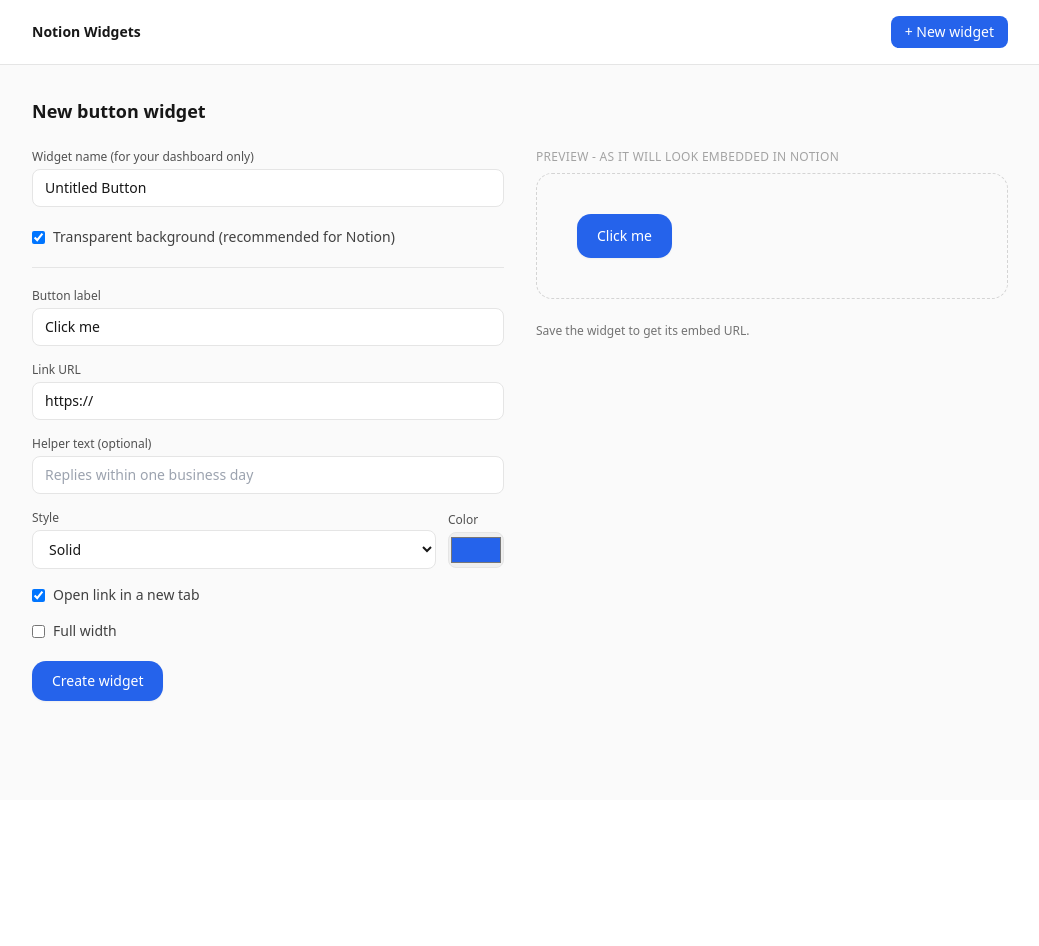
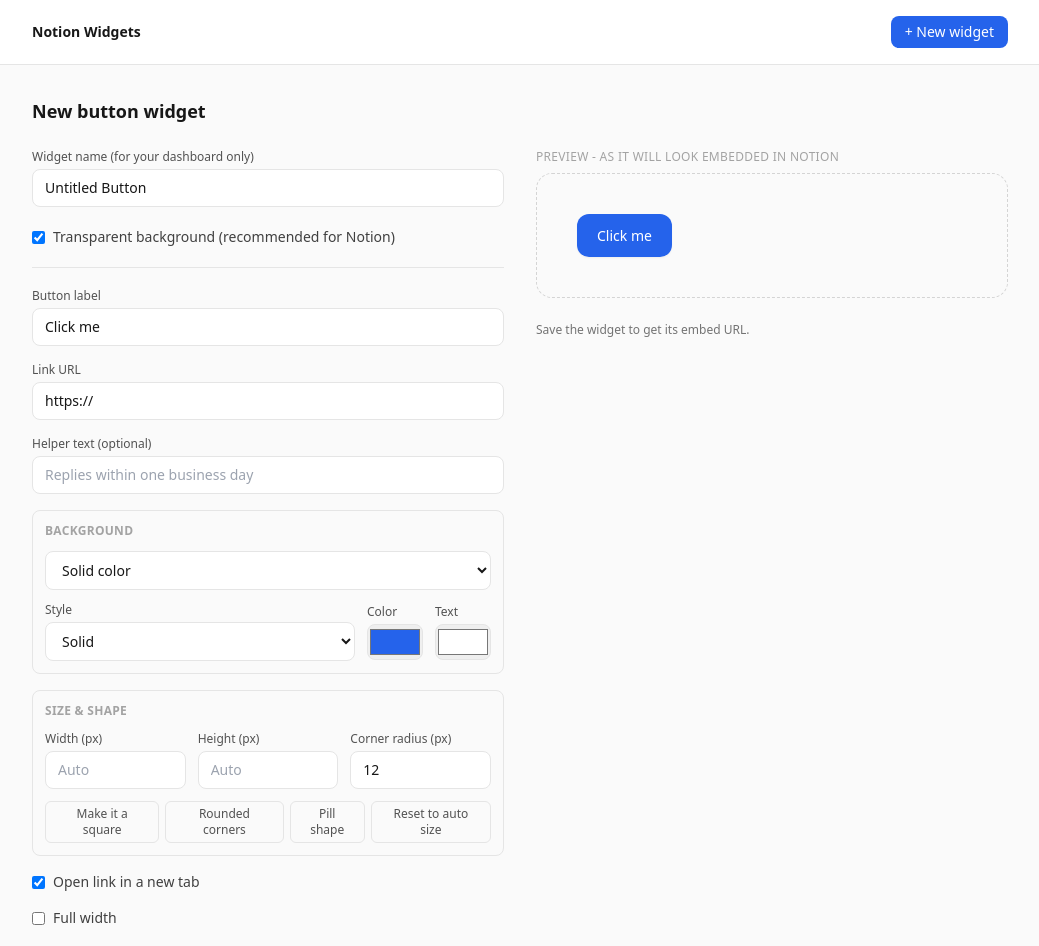
Before and after one commit to nixlet/notion-widgets, a Next.js app: page /new/button in a window 1280 px wide. Shown: the top 946 px of the page, without its empty margins (120-1159 px from the left). Before the commit the page ends 800 px from the top, so only its background shows below. Built offline with nearby package versions, Linux system fonts and the light colour scheme.

Commit message:
Add files via upload

```diff
--- a/app/(builder)/new/[type]/page.tsx
+++ b/app/(builder)/new/[type]/page.tsx
@@ -13,6 +13,11 @@
         color: "#2563eb",
         openInNewTab: true,
         fullWidth: false,
+        backgroundType: "solid",
+        gradientColor: "#7c3aed",
+        gradientAngle: 135,
+        textColor: "#ffffff",
+        borderRadius: 12,
       };
     case "form":
       return {
--- a/components/builder/ButtonEditor.tsx
+++ b/components/builder/ButtonEditor.tsx
@@ -1,5 +1,13 @@
 import type { ButtonConfig } from "@/lib/types";
-import { field, input, label as labelCls, select, row, checkboxRow } from "./formClasses";
+import { field, input, label as labelCls, select, row, checkboxRow, smallBtn, sectionTitle } from "./formClasses";
+
+const ANGLE_PRESETS: { label: string; value: number }[] = [
+  { label: "↑", value: 0 },
+  { label: "↗", value: 45 },
+  { label: "→", value: 90 },
+  { label: "↘", value: 135 },
+  { label: "↓", value: 180 },
+];
 
 export default function ButtonEditor({
   config,
@@ -10,6 +18,8 @@
 }) {
   const set = <K extends keyof ButtonConfig>(key: K, value: ButtonConfig[K]) =>
     onChange({ ...config, [key]: value });
+
+  const hasFixedSize = Boolean(config.width || config.height);
 
   return (
     <div className={field}>
@@ -43,6 +53,20 @@
         />
       </div>
 
+      {/* --- Background --- */}
+      <div className="flex flex-col gap-3 rounded-lg border border-neutral-200 p-3 dark:border-neutral-700">
+        <p className={sectionTitle}>Background</p>
+
+        <select
+          className={select}
+          value={config.backgroundType}
+          onChange={(e) => set("backgroundType", e.target.value as ButtonConfig["backgroundType"])}
+        >
+          <option value="solid">Solid color</option>
+          <option value="gradient">Gradient</option>
+        </select>
+
+        {config.backgroundType === "solid" ? (
           <div className={row}>
             <div className="flex-1">
               <label className={labelCls}>Style</label>
@@ -65,6 +89,139 @@
                 onChange={(e) => set("color", e.target.value)}
               />
             </div>
+            {config.style === "solid" && (
+              <div>
+                <label className={labelCls}>Text</label>
+                <input
+                  type="color"
+                  className="h-9 w-14 cursor-pointer rounded-lg border border-neutral-200 dark:border-neutral-700"
+                  value={config.textColor}
+                  onChange={(e) => set("textColor", e.target.value)}
+                />
+              </div>
+            )}
+          </div>
+        ) : (
+          <div className="flex flex-col gap-3">
+            <div className={row}>
+              <div>
+                <label className={labelCls}>Start</label>
+                <input
+                  type="color"
+                  className="h-9 w-14 cursor-pointer rounded-lg border border-neutral-200 dark:border-neutral-700"
+                  value={config.color}
+                  onChange={(e) => set("color", e.target.value)}
+                />
+              </div>
+              <div>
+                <label className={labelCls}>End</label>
+                <input
+                  type="color"
+                  className="h-9 w-14 cursor-pointer rounded-lg border border-neutral-200 dark:border-neutral-700"
+                  value={config.gradientColor}
+                  onChange={(e) => set("gradientColor", e.target.value)}
+                />
+              </div>
+              <div>
+                <label className={labelCls}>Text</label>
+                <input
+                  type="color"
+                  className="h-9 w-14 cursor-pointer rounded-lg border border-neutral-200 dark:border-neutral-700"
+                  value={config.textColor}
+                  onChange={(e) => set("textColor", e.target.value)}
+                />
+              </div>
+              <div className="flex-1">
+                <label className={labelCls}>Angle ({config.gradientAngle}°)</label>
+                <input
+                  type="number"
+                  min={0}
+                  max={360}
+                  className={input}
+                  value={config.gradientAngle}
+                  onChange={(e) => set("gradientAngle", Number(e.target.value))}
+                />
+              </div>
+            </div>
+            <div className="flex gap-1.5">
+              {ANGLE_PRESETS.map((p) => (
+                <button
+                  key={p.value}
+                  type="button"
+                  className={smallBtn}
+                  onClick={() => set("gradientAngle", p.value)}
+                >
+                  {p.label}
+                </button>
+              ))}
+            </div>
+          </div>
+        )}
+      </div>
+
+      {/* --- Size & shape --- */}
+      <div className="flex flex-col gap-3 rounded-lg border border-neutral-200 p-3 dark:border-neutral-700">
+        <p className={sectionTitle}>Size &amp; shape</p>
+
+        <div className={row}>
+          <div className="flex-1">
+            <label className={labelCls}>Width (px)</label>
+            <input
+              type="number"
+              className={input}
+              placeholder="Auto"
+              value={config.width ?? ""}
+              onChange={(e) => set("width", e.target.value ? Number(e.target.value) : undefined)}
+            />
+          </div>
+          <div className="flex-1">
+            <label className={labelCls}>Height (px)</label>
+            <input
+              type="number"
+              className={input}
+              placeholder="Auto"
+              value={config.height ?? ""}
+              onChange={(e) => set("height", e.target.value ? Number(e.target.value) : undefined)}
+            />
+          </div>
+          <div className="flex-1">
+            <label className={labelCls}>Corner radius (px)</label>
+            <input
+              type="number"
+              min={0}
+              max={999}
+              className={input}
+              value={config.borderRadius}
+              onChange={(e) => set("borderRadius", Number(e.target.value))}
+            />
+          </div>
+        </div>
+
+        <div className="flex gap-1.5">
+          <button
+            type="button"
+            className={smallBtn}
+            onClick={() => {
+              const size = config.width ?? config.height ?? 140;
+              onChange({ ...config, width: size, height: size });
+            }}
+          >
+            Make it a square
+          </button>
+          <button type="button" className={smallBtn} onClick={() => set("borderRadius", 24)}>
+            Rounded corners
+          </button>
+          <button type="button" className={smallBtn} onClick={() => set("borderRadius", 999)}>
+            Pill shape
+          </button>
+          <button
+            type="button"
+            className={smallBtn}
+            onClick={() => onChange({ ...config, width: undefined, height: undefined })}
+          >
+            Reset to auto size
+          </button>
+        </div>
       </div>
 
       <label className={checkboxRow}>
@@ -80,9 +237,10 @@
         <input
           type="checkbox"
           checked={config.fullWidth}
+          disabled={hasFixedSize}
           onChange={(e) => set("fullWidth", e.target.checked)}
         />
-        Full width
+        Full width{hasFixedSize && " (ignored while a fixed width is set above)"}
       </label>
     </div>
   );
--- a/components/widgets/ButtonWidget.tsx
+++ b/components/widgets/ButtonWidget.tsx
@@ -13,26 +13,54 @@
   config: ButtonConfig;
   preview?: boolean;
 }) {
-  const { label, url, style, color, openInNewTab, fullWidth, description } = config;
+  const {
+    label,
+    url,
+    style,
+    color,
+    openInNewTab,
+    fullWidth,
+    description,
+    backgroundType,
+    gradientColor,
+    gradientAngle,
+    textColor,
+    width,
+    height,
+    borderRadius,
+  } = config;
 
-  const base =
-    "inline-flex items-center justify-center gap-2 rounded-xl px-5 py-3 text-sm font-medium transition-transform active:scale-[0.98] shadow-sm";
+  const hasFixedSize = Boolean(width || height);
 
-  const styleClasses: Record<string, React.CSSProperties> = {
-    solid: { backgroundColor: color, color: "#fff" },
-    outline: { backgroundColor: "transparent", color, border: `1.5px solid ${color}` },
-    ghost: { backgroundColor: withAlpha(color, "1a"), color },
+  const background: React.CSSProperties =
+    backgroundType === "gradient"
+      ? {
+          backgroundImage: `linear-gradient(${gradientAngle}deg, ${color}, ${gradientColor})`,
+          color: textColor,
+        }
+      : style === "outline"
+        ? { backgroundColor: "transparent", color, border: `1.5px solid ${color}` }
+        : style === "ghost"
+          ? { backgroundColor: withAlpha(color, "1a"), color }
+          : { backgroundColor: color, color: textColor };
+
+  const sizeStyle: React.CSSProperties = {
+    ...(width ? { width: `${width}px`, flex: "none" } : {}),
+    ...(height ? { height: `${height}px` } : {}),
+    borderRadius: `${borderRadius}px`,
   };
 
   return (
-    <div className={`flex flex-col gap-2 ${fullWidth ? "w-full" : "items-start"}`}>
+    <div className={`flex flex-col gap-2 ${fullWidth && !hasFixedSize ? "w-full" : "items-start"}`}>
       <a
         href={url}
         target={openInNewTab ? "_blank" : undefined}
         rel={openInNewTab ? "noopener noreferrer" : undefined}
         onClick={preview ? (e) => e.preventDefault() : undefined}
-        className={`${base} ${fullWidth ? "w-full" : ""}`}
-        style={styleClasses[style] ?? styleClasses.solid}
+        className={`inline-flex items-center justify-center gap-2 px-5 py-3 text-center text-sm font-medium leading-snug shadow-sm transition-transform active:scale-[0.98] ${
+          fullWidth && !hasFixedSize ? "w-full" : ""
+        }`}
+        style={{ ...background, ...sizeStyle }}
       >
         {label}
       </a>
--- a/lib/types.ts
+++ b/lib/types.ts
@@ -9,6 +9,17 @@
   openInNewTab: z.boolean().default(true),
   fullWidth: z.boolean().default(false),
   description: z.string().max(140).optional(),
+  // Background: a flat color (uses `style`/`color` above) or a gradient.
+  backgroundType: z.enum(["solid", "gradient"]).default("solid"),
+  gradientColor: z.string().default("#7c3aed"),
+  gradientAngle: z.number().min(0).max(360).default(135),
+  // Text color override - useful once the background is custom (esp. gradients).
+  textColor: z.string().default("#ffffff"),
+  // Explicit size, for a fixed tile/square button. Leave unset for a
+  // button that just hugs its label (or stretches via fullWidth).
+  width: z.number().int().min(40).max(800).optional(),
+  height: z.number().int().min(32).max(800).optional(),
+  borderRadius: z.number().int().min(0).max(999).default(12),
 });
 export type ButtonConfig = z.infer<typeof ButtonConfigSchema>;
 
```
Lines whose indentation alone changed are shown as unchanged.
